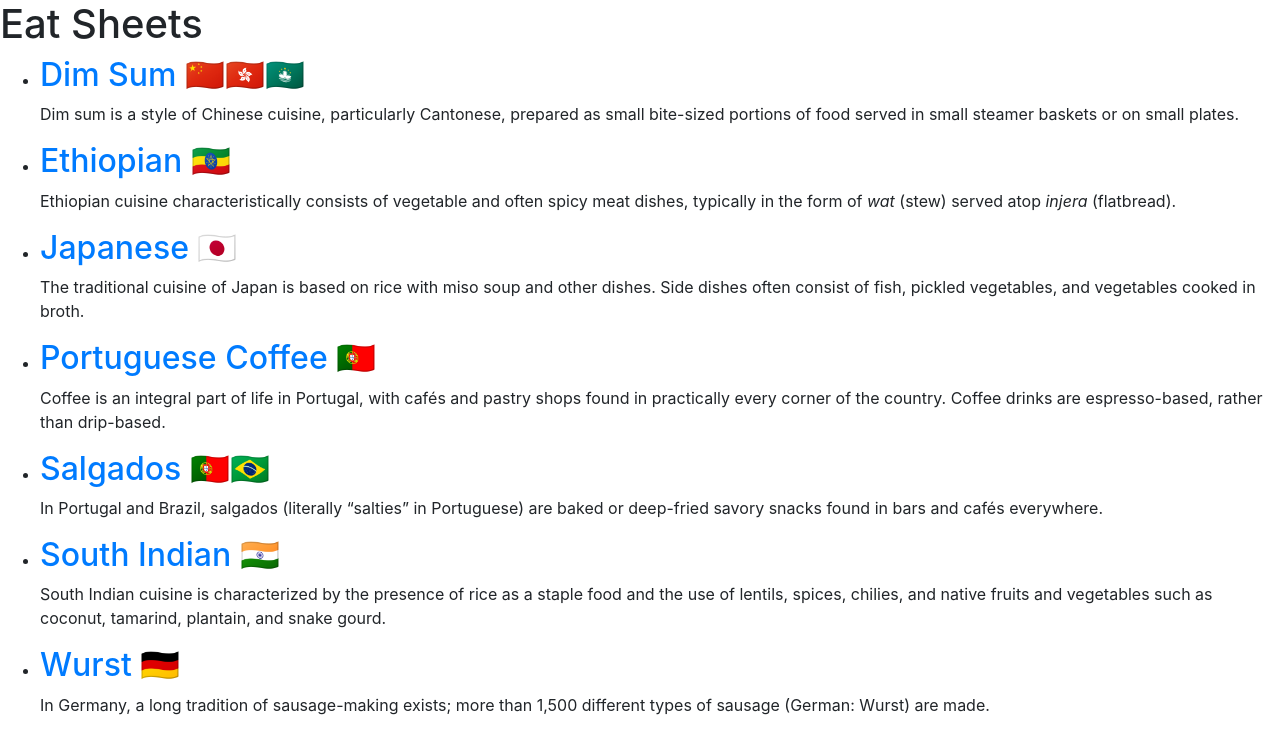
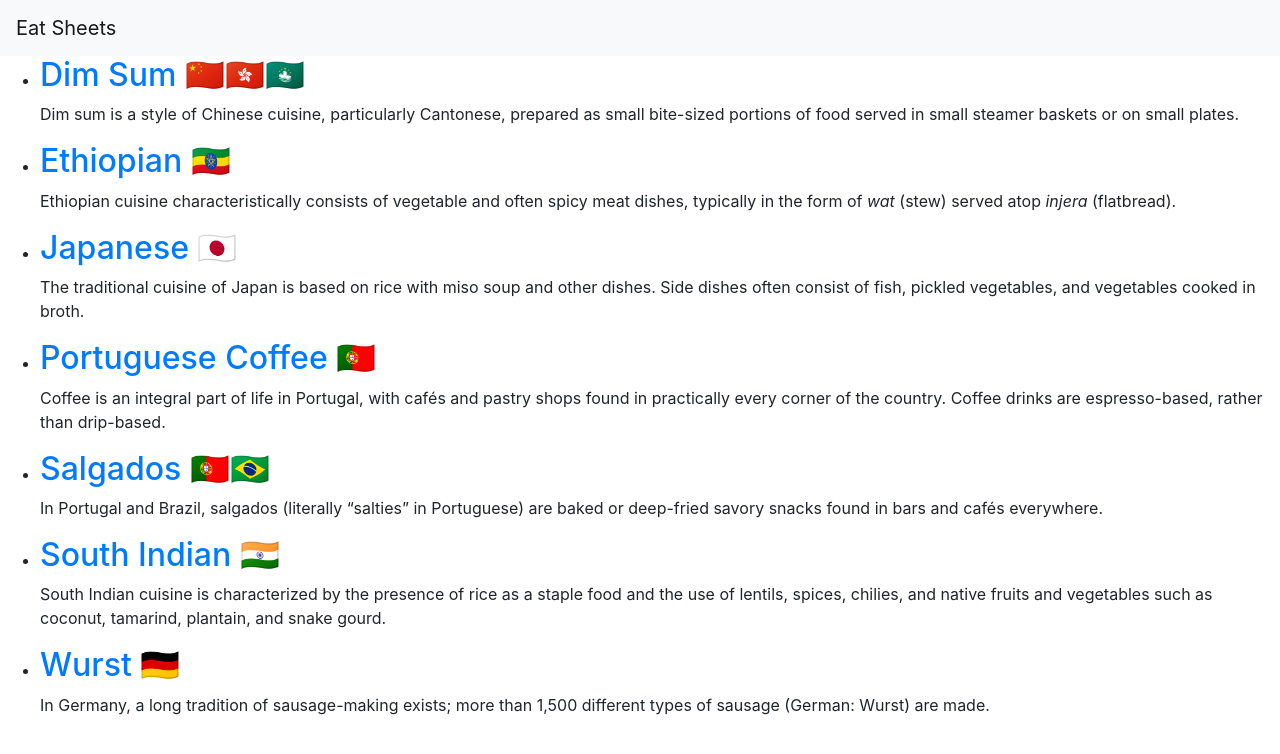
Before and after one commit to jrc/EatSheets, a Jekyll site: the page built from index.html, in a window 1280 px wide. Shown: the top 754 px of the page. Built offline with Jekyll 4.4.1, drawn with Linux system fonts in a browser that asks for light colours; nearby versions of some CDN libraries.

Commit message:
use Bootstrap navbar

```diff
--- a/index.html
+++ b/index.html
@@ -1,7 +1,9 @@
 ---
 layout: default
 ---
-<h1>Eat Sheets</h1>
+<header class="navbar navbar-light bg-light">
+  <a class="navbar-brand" href="/">Eat Sheets</a>
+</header>
 
 <ul>
 {% for cuisine in site.cuisines %}
```
